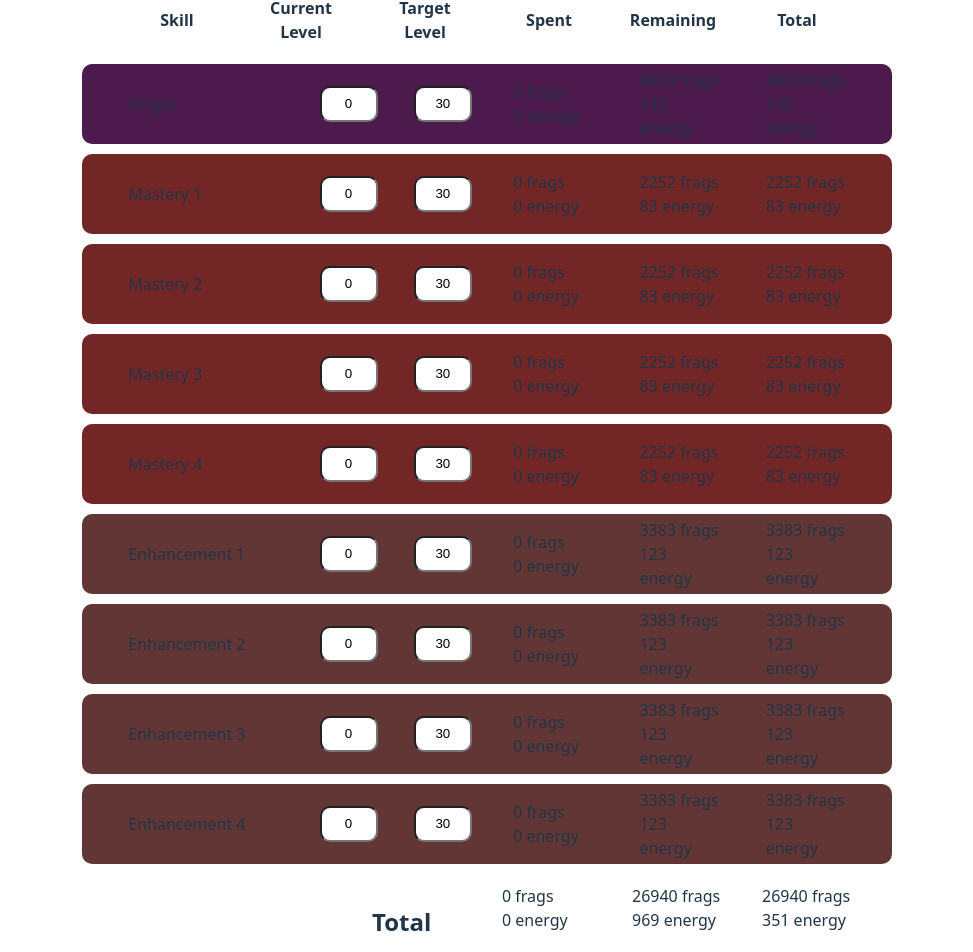
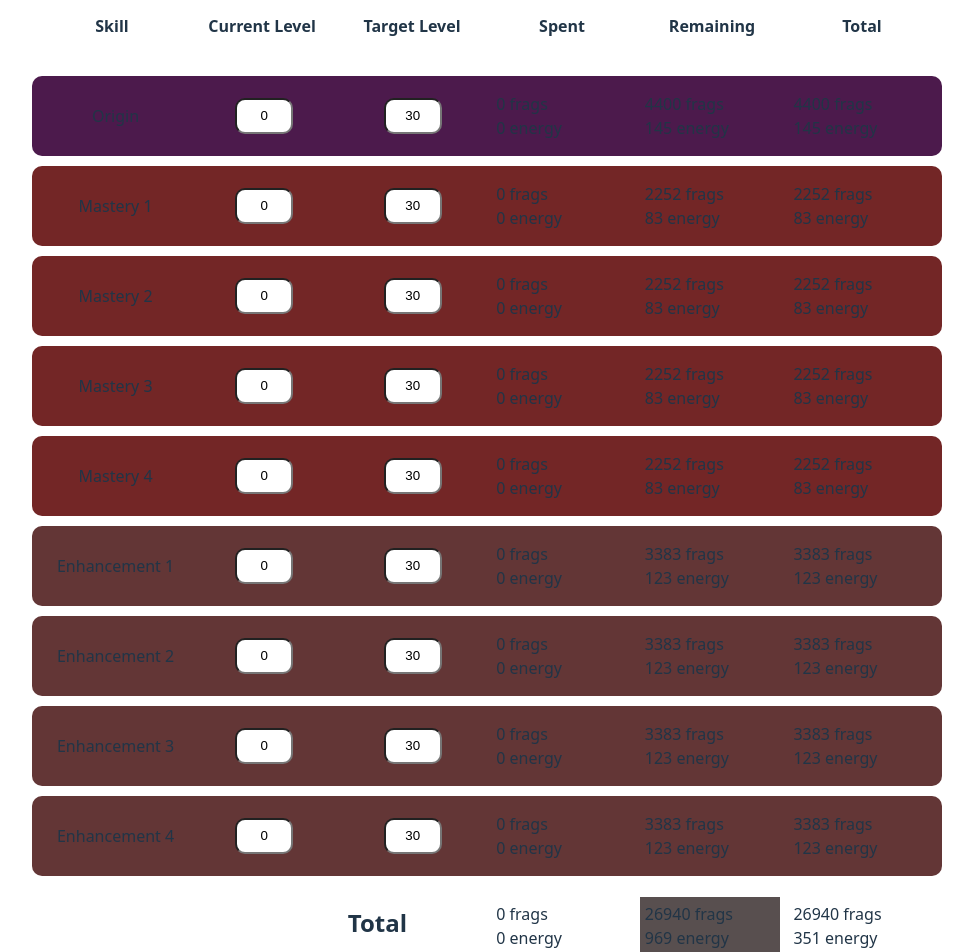
Before and after one commit to DPHAM2020/Maplestory-Companion-App, a React (Vite) app in the folder frontend/: page / in a window 1280 px wide. Shown: the part 144-1096 px from the top of the page, without its empty margins (25-998 px from the left). Built offline with nearby package versions, Linux system fonts and the light colour scheme.

Commit message:
properly aligned all headers and elements on HexaTracker page, fixed a bug involving the formula for the total remaining resources on HexaTracker

```diff
--- a/frontend/src/components/HexaNode.css
+++ b/frontend/src/components/HexaNode.css
@@ -5,7 +5,7 @@ input {
   border-radius: 10px;
 }
 .component-container {
-  width: 800px;
+  width: 900px;
   height: 70px;
   display: flex;
   flex-direction: row;
@@ -29,17 +29,20 @@ input {
 }
 
 .skill-name {
-  width: 150px;
+  width: 130px;
   padding: 5px;
 }
 
-.curr-level {
-}
-
-.goal-level {
-}
-
-.non-input-numbers {
-  width: 80px;
+.hexa-node-column {
+  /* background-color: blueviolet; */
+  display: flex;
+  justify-content: center;
+  align-items: center;
+  width: 130px;
+  height: 50px;
   padding: 5px;
 }
+.non-input-numbers {
+  width: 130px;
+  padding: 5px;
+}
--- a/frontend/src/components/HexaNode.tsx
+++ b/frontend/src/components/HexaNode.tsx
@@ -63,8 +63,8 @@ const HexaNode: React.FC<HexaNodeProps> = ({
   return (
     <>
       <div className={`component-container ${hexaType}`}>
-        <div className="skill-name">{name}</div>
-        <div className="curr-level">
+        <div className="hexa-node-column">{name}</div>
+        <div className="hexa-node-column">
           <input
             type="text"
             value={currLevel}
@@ -72,7 +72,7 @@ const HexaNode: React.FC<HexaNodeProps> = ({
             onChange={(e) => handleCurrChange(e.target.value)}
           />
         </div>
-        <div className="goal-level">
+        <div className="hexa-node-column">
           <input
             type="text"
             value={goalLevel}
--- a/frontend/src/pages/HexaTracker.css
+++ b/frontend/src/pages/HexaTracker.css
@@ -5,6 +5,8 @@
 }
 
 header {
+  width: 900px;
+  height: 70px;
   display: flex;
   flex-direction: row;
   justify-content: space-evenly;
@@ -21,9 +23,10 @@ header {
   text-align: center;
   font-style: bold;
   font-weight: 700;
-  width: 80px;
+  width: 130px;
+  padding: 5px;
   margin: 5px 12px;
-  padding: 0px 10px;
+  padding: 5px;
 }
 
 .card-container {
@@ -34,20 +37,21 @@ header {
 }
 
 .total-row {
-  width: 800px;
+  width: 900px;
   height: 70px;
   display: flex;
   flex-direction: row;
-  justify-content: right;
+  justify-content: space-evenly;
+  align-items: center;
+  border-radius: 10px;
   padding: 5px;
   margin: 5px;
 }
 
 .total-item {
   /* background-color: red; */
-  width: 100px;
+  width: 130px;
   padding: 5px;
-  margin-left: 20px;
 }
 
 #total-title {
@@ -55,7 +59,6 @@ header {
   padding-bottom: 10px;
 }
 
-#grand-total {
-  width: 100px;
-  margin-right: 20px;
+#total-remaining {
+  background-color: rgb(88, 79, 79);
 }
--- a/frontend/src/pages/HexaTracker.tsx
+++ b/frontend/src/pages/HexaTracker.tsx
@@ -149,9 +149,9 @@ function HexaTracker() {
       core.runningTotal[core.goalLevel][0] -
       core.runningTotal[core.currLevel][0];
     if (diff > 0) {
-      return sum + core.runningTotal[core.goalLevel][0];
+      return sum + diff;
     }
-    return 0;
+    return sum;
   }, 0);
 
   const fragsRemaining = coreData.reduce((sum, core) => {
@@ -159,9 +159,9 @@ function HexaTracker() {
       core.runningTotal[core.goalLevel][1] -
       core.runningTotal[core.currLevel][1];
     if (diff > 0) {
-      return sum + core.runningTotal[core.goalLevel][1];
+      return sum + diff;
     }
-    return 0;
+    return sum;
   }, 0);
 
   return (
@@ -191,6 +191,8 @@ function HexaTracker() {
           />
         ))}
         <div className="total-row">
+          <div className="total-item"></div>
+          <div className="total-item"></div>
           <div className="total-item" id="total-title">
             <h2>Total</h2>
           </div>
@@ -198,11 +200,11 @@ function HexaTracker() {
             <div>{fragsSpent} frags</div>
             <div>{energySpent} energy</div>
           </div>
-          <div className="total-item">
+          <div className="total-item" id="total-remaining">
             <div>{fragsRemaining} frags</div>
             <div>{energyRemaining} energy</div>
           </div>
-          <div className="total-item" id="grand-total">
+          <div className="total-item">
             <div>26940 frags</div>
             <div>351 energy</div>
           </div>
```
